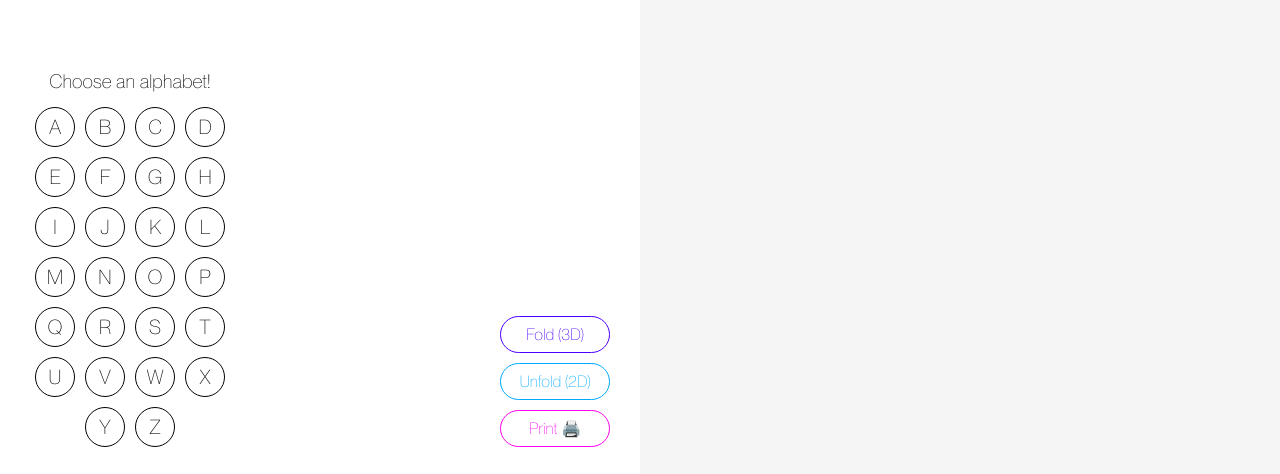
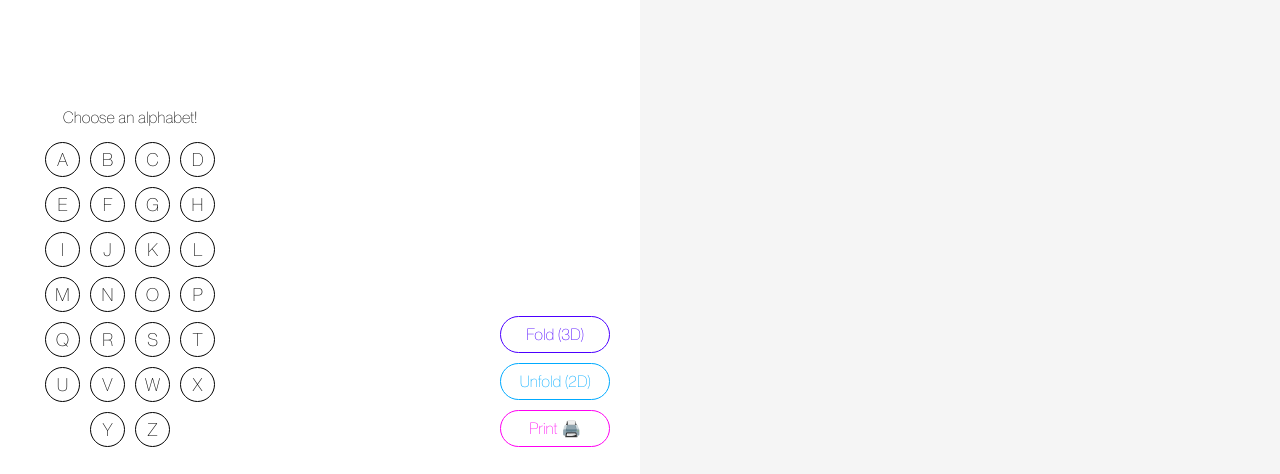
Before and after one commit to YewonCALLI/typefold, a React (Create React App) app in the folder typefold/: page / in a window 1280 px wide. Shown: the part 323-797 px from the top of the page. Built offline with nearby package versions, Linux system fonts and the light colour scheme.

Commit message:
add editor

```diff
--- a/typefold/src/components/UnfoldedFace.js
+++ b/typefold/src/components/UnfoldedFace.js
@@ -154,6 +154,7 @@ export default function ShaderTexture({ onTextureReady }) {
       margin-bottom: 10px;
       display: flex;
       gap: 10px;
+      border: none;
     `;
 
     // Vertex Shader 에디터
@@ -168,9 +169,11 @@ export default function ShaderTexture({ onTextureReady }) {
     vertexTextarea.style.cssText = `
       width: 100%;
       height: 150px;
-      font-family: monospace;
+      font-family: 'montreal',sans-serif;
       font-size: 12px;
       resize: vertical;
+      border-radius:6px;
+      border: solid 1px #00aaff;
     `;
     vertexEditor.appendChild(vertexLabel);
     vertexEditor.appendChild(vertexTextarea);
@@ -186,9 +189,12 @@ export default function ShaderTexture({ onTextureReady }) {
     fragmentTextarea.style.cssText = `
       width: 100%;
       height: 150px;
-      font-family: monospace;
+      font-family: 'montreal',sans-serif;
       font-size: 12px;
       resize: vertical;
+      outline: none;
+      border-radius:6px;
+      border: solid 1px #00aaff;
     `;
     fragmentEditor.appendChild(fragmentLabel);
     fragmentEditor.appendChild(fragmentTextarea);
@@ -204,8 +210,9 @@ export default function ShaderTexture({ onTextureReady }) {
       margin: 10px 0;
       padding: 5px 10px;
       font-family: 'montreal', sans-serif;
-      background-color: #4CAF50;
-      color: white;
+      font-weight : 100;
+      background-color: #0CFF69;
+      color: black;
       border: none;
       border-radius: 3px;
       cursor: pointer;
@@ -221,7 +228,7 @@ export default function ShaderTexture({ onTextureReady }) {
 
     const buttonContainer = document.createElement('div');
     buttonContainer.style.marginBottom = '10px';
-    ['Hexagon', 'Checker', 'Zigzag', 'Wave'].forEach((pattern, index) => {
+    ['Type1', 'Type2', 'Type3', 'Type4'].forEach((pattern, index) => {
       const button = document.createElement('button');
       button.textContent = pattern;
       button.style.cssText = `
--- a/typefold/src/styles/TypeFold.css
+++ b/typefold/src/styles/TypeFold.css
@@ -203,7 +203,7 @@ body {
 }
 
 .instruction{
-  font-size: larger;
+  font-size: 16px;
   text-align: center;
   font-weight: 200;
   padding-bottom: 15px;
@@ -233,13 +233,13 @@ body {
   display: flex;
   justify-content: center;
   align-items: center;
-  width: 40px;
-  height: 40px;
+  width: 35px;
+  height: 35px;
   padding: 8px 13px;
   border: 1px solid #000000;
   color: #000000;
   cursor: pointer;
-  font-size: 20px;
+  font-size: 18px;
   font-weight: 100;
   font-family: 'montreal',
     sans-serif;
```
